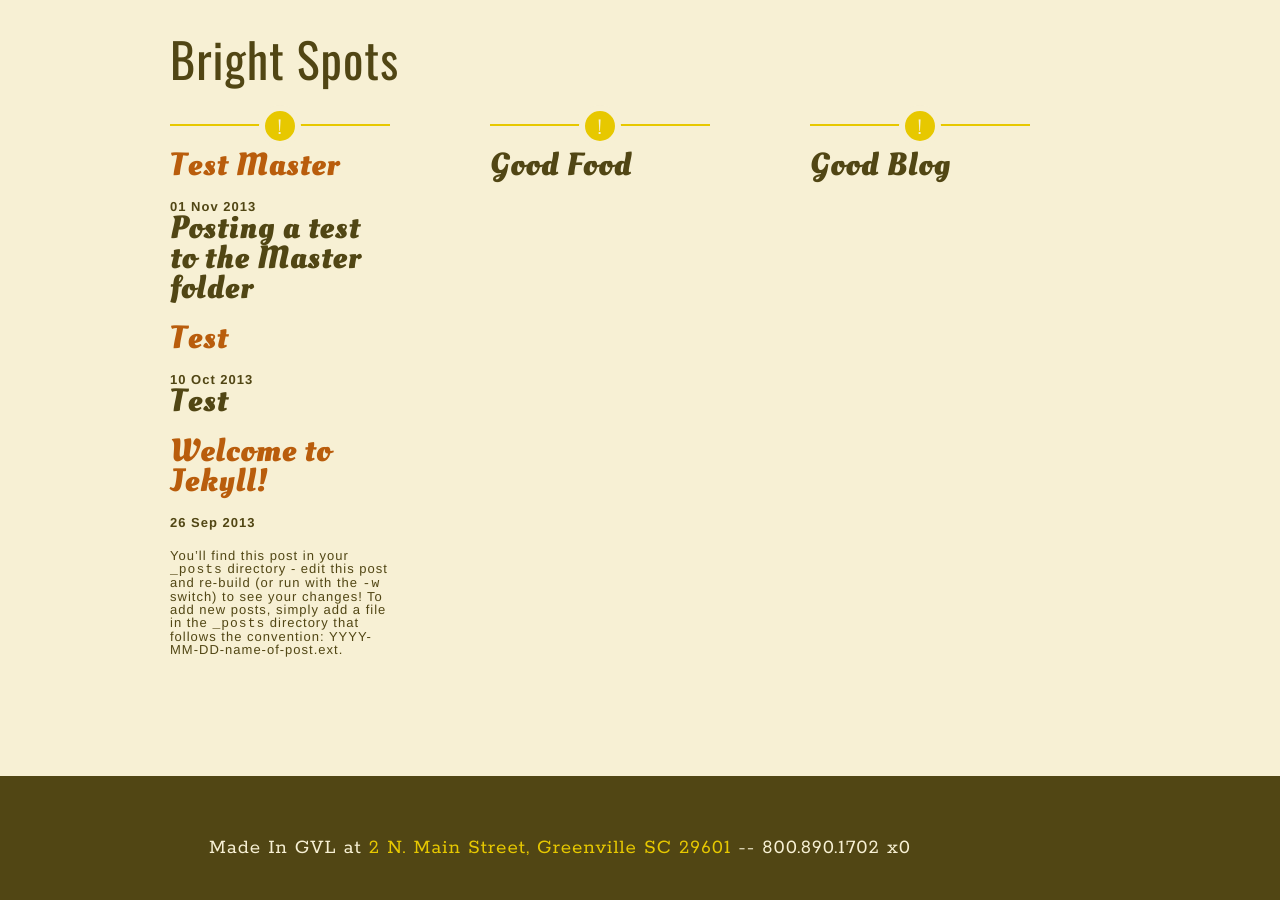
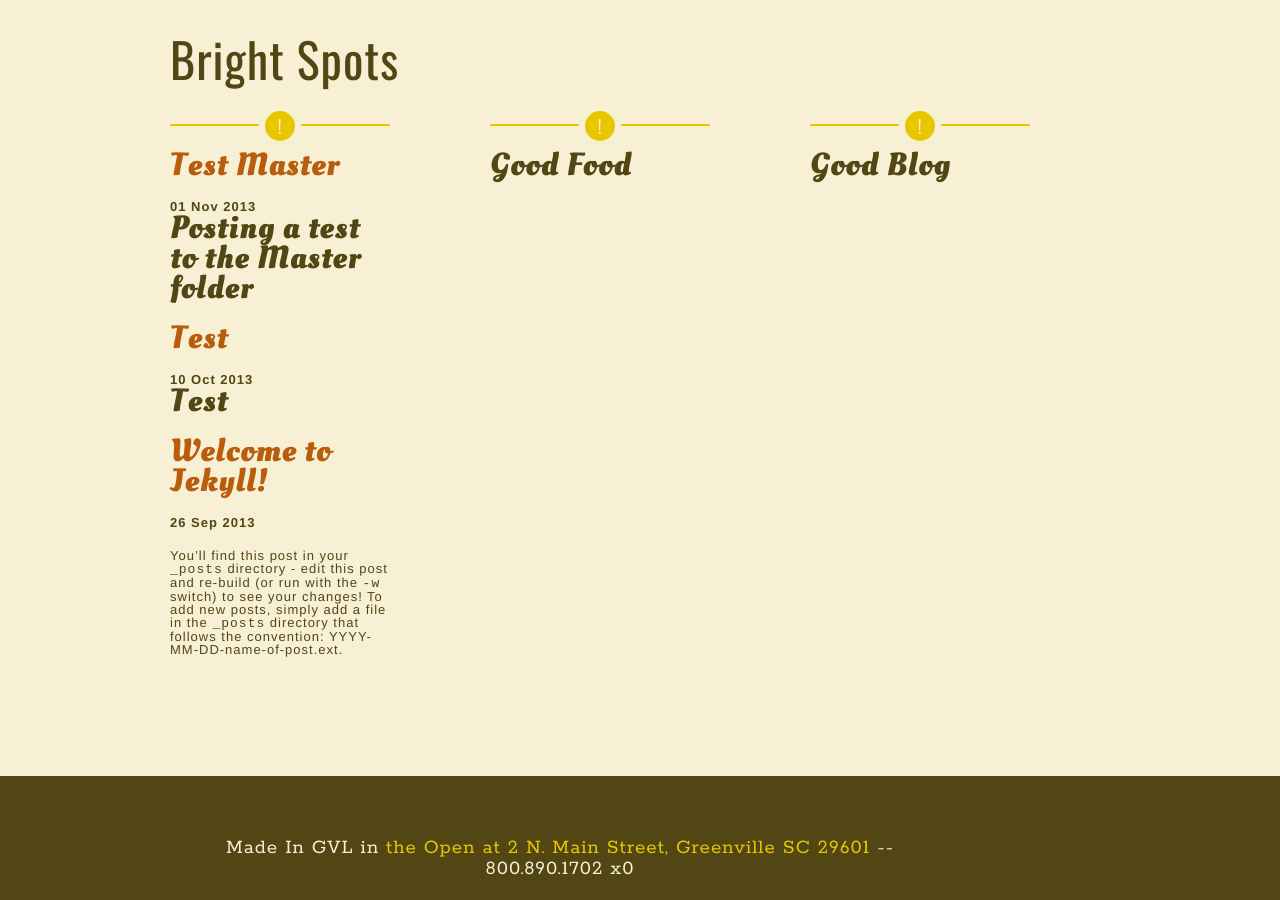
Before and after one commit to agautsc/10-4-good-city, a Jekyll site: the page built from index.html, in a window 1280 px wide and 900 px high, scrolled down 785 px. Built offline with Jekyll 4.4.1, drawn with Linux system fonts in a browser that asks for light colours; nearby versions of some CDN libraries; Markdown is read by kramdown in place of the engine named in the settings.

Commit message:
Update footer.html

```diff
--- a/_includes/footer.html
+++ b/_includes/footer.html
@@ -8,7 +8,7 @@
 
 						</div>
 						<div class="span10">
-							<h3 id="footer" align="center">Made In GVL at <a href="https://www.google.com/maps/preview#!q=2+N.+Main+Street+Greenville%2C+SC+29601&data=!4m10!1m9!4m8!1m3!1d1796235!2d-80.9266145!3d33.6244971!3m2!1i1067!2i811!4f13.1">2 N. Main Street, Greenville SC 29601</a> -- 800.890.1702 x0</h3>
+							<h3 id="footer" align="center">Made In GVL in <a href="https://www.google.com/maps/preview#!q=2+N.+Main+Street+Greenville%2C+SC+29601&data=!4m10!1m9!4m8!1m3!1d1796235!2d-80.9266145!3d33.6244971!3m2!1i1067!2i811!4f13.1">the Open at 2 N. Main Street, Greenville SC 29601</a> -- 800.890.1702 x0</h3>
 						</div>
 					</div>
 				</div>
```
